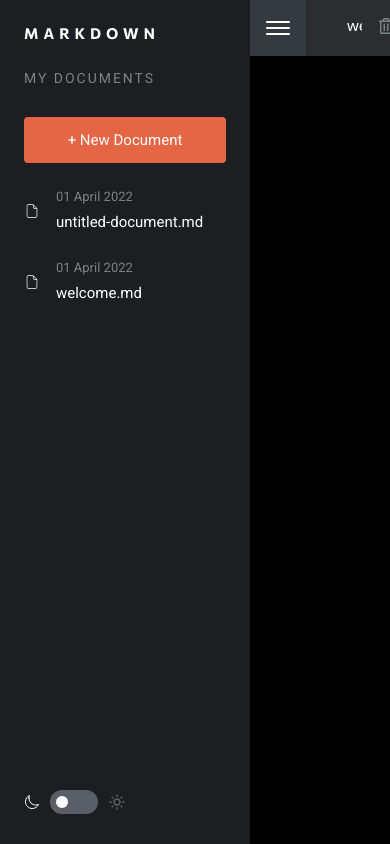
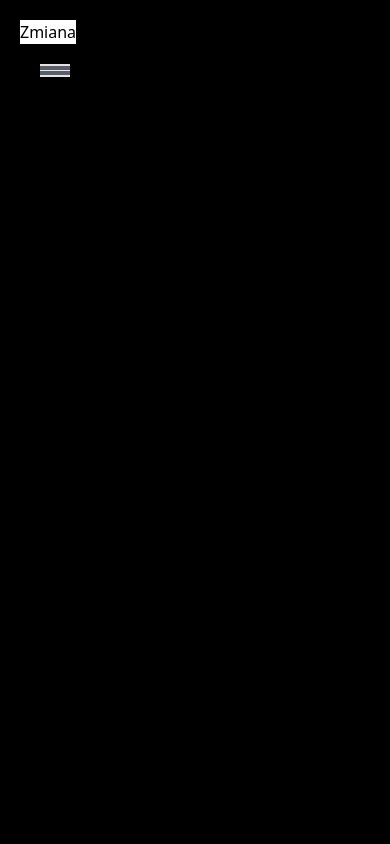
Before and after one commit to kamiliano1/in-browser-markdown-editor, a Next.js app: page / in a window 390 px wide. Built offline with nearby package versions, Linux system fonts and the light colour scheme.

Commit message:
Hamburger Icon

```diff
--- a/src/app/globals.css
+++ b/src/app/globals.css
@@ -5,3 +5,10 @@
 html {
   background-color: black;
 }
+
+.line::after {
+  transform: rotate(45deg);
+}
+.line::before {
+  transform: rotate(-45deg);
+}
--- a/src/app/page.tsx
+++ b/src/app/page.tsx
@@ -4,14 +4,48 @@ import Button from "../layout/Button/Button";
 import ThemeSwitch from "../layout/ThemeSwitch/ThemeSwitch";
 import InputText from "../layout/InputText/InputText";
 import Navbar from "../layout/Navbar/Navbar";
+import { useState } from "react";
 
 export default function Home() {
+  const [open, setOpen] = useState(false);
   return (
-    <main className="">
+    <main className="p-5">
+      <button className="bg-100" onClick={() => setOpen((prev) => !prev)}>
+        Zmiana
+      </button>
       {/* <Button>Test</Button> */}
       {/* <ThemeSwitch /> */}
       {/* <InputText /> */}
-      <Navbar />
+      {/* <Navbar /> */}
+      <div className="bg-600 m-5 relative w-[30px] flex flex-col gap-[4px]">
+        <span
+          className={`w-full h-[1.53px] bg-300 ${
+            open ? "animate-closeIconAfter rotate-45" : "animate-openIconAfter"
+          }`}
+        ></span>
+        <span
+          className={`w-full h-[1.53px] bg-300 ${
+            open ? "animate-closeIcon opacity-0" : "animate-openIcon"
+          }`}
+        ></span>
+        <span
+          className={`w-full h-[1.53px] bg-300 ${
+            open
+              ? "animate-closeIconBefore rotate-[-45deg] -translate-y-[10px]"
+              : "animate-openIconBefore"
+          }`}
+        ></span>
+      </div>
     </main>
   );
 }
+
+// ${
+//   open
+//     ? "after:animate-closeIconAfter before:animate-closeIconBefore before:rotate-45 after:rotate-[-45deg] "
+//     : ""
+// }
+// top: 0.25em;
+//   width: 1em;
+
+// after:animate-closeIconAfter before:animate-closeIconBefore after:rotate-45 before:rotate-[135deg] before:translate-y-[-10px] "
--- a/src/layout/Navbar/Navbar.tsx
+++ b/src/layout/Navbar/Navbar.tsx
@@ -42,23 +42,14 @@ const MarkdownFile: React.FC<MarkdownFileType> = ({ name, date }) => {
   );
 };
 
-type toggleSwitchType = {
-  e: HTMLButtonElement;
-};
-
 const Navbar: React.FC<NavbarProps> = () => {
   const windowWidth = useWindowWith();
   const [isDarkMode, setIsDarkMode] = useState(false);
 
-  const toggleSwitch = (e: React.KeyboardEvent<HTMLButtonElement>) => {
-    const key = e.key;
-    if (key === "Enter") setIsDarkMode((prev) => !prev);
-  };
-
   return (
     <NavigationMenu.Root
       orientation="vertical"
-      className="bg-800 text-100 fixed w-full grid grid-cols-[250px,_auto] grid-rows-[56px,1fr]"
+      className="bg-800 text-100 fixed w-full grid grid-cols-[250px,calc(100vw-_250px)] grid-rows-[56px,1fr] sm:grid-rows-[76px,1fr]"
     >
       <NavigationMenu.List className="w-[250px] h-[100vh] bg-900 px-6 py-7 flex flex-col">
         <Image src={logo} alt="web logo" />
@@ -68,7 +59,7 @@ const Navbar: React.FC<NavbarProps> = () => {
         <NavigationMenu.Item>
           <NavigationMenu.Trigger
             title="new document"
-            className="bg-orange hover:bg-orangeHover w-full py-3 mb-6
+            className="bg-orange hover:bg-orangeHover w-full py-2.5 mb-6
        text-100 rounded text-headingM font-roboto flex justify-center items-center"
           >
             + New Document
@@ -78,15 +69,7 @@ const Navbar: React.FC<NavbarProps> = () => {
           <MarkdownFile key={item.name} name={item.name} date={item.date} />
         ))}
         <NavigationMenu.Item className="mt-auto">
-          <NavigationMenu.Trigger
-            title="theme switch"
-            onKeyDown={(e) => toggleSwitch(e)}
-          >
-            <ThemeSwitch
-              isDarkMode={isDarkMode}
-              setIsDarkMode={setIsDarkMode}
-            />
-          </NavigationMenu.Trigger>
+          <ThemeSwitch isDarkMode={isDarkMode} setIsDarkMode={setIsDarkMode} />
         </NavigationMenu.Item>
       </NavigationMenu.List>
       <NavigationMenu.List className="flex items-center pr-2 sm:pr-4 justify-between h-[56px] sm:h-[76px]">
--- a/tailwind.config.ts
+++ b/tailwind.config.ts
@@ -114,7 +114,60 @@ const config: Config = {
         },
       ],
     },
-    extend: {},
+    extend: {
+      keyframes: {
+        closeIconAfter: {
+          from: { transform: "rotate(0deg)" },
+          to: { transform: "rotate(45deg)" },
+        },
+        closeIcon: {
+          from: { opacity: "1" },
+          to: { opacity: "0" },
+        },
+        closeIconBefore: {
+          from: { transform: "rotate(0deg) translateY(0)" },
+          to: {
+            transform: "translateY(-10px) rotate(-45deg) ",
+          },
+        },
+        openIcon: {
+          from: { opacity: "0" },
+          to: { opacity: "1" },
+        },
+        openIconAfter: {
+          from: { transform: "rotate(45deg)" },
+          to: { transform: "rotate(0deg)" },
+        },
+        openIconBefore: {
+          from: {
+            transform: "translateY(-10px) rotate(-45deg) ",
+          },
+          to: { transform: "rotate(0deg) translateY(0)" },
+        },
+
+        sliderOpen: {
+          from: { transform: "translateX(-100%)" },
+          to: { transform: "translateX(0)" },
+        },
+        sliderClose: {
+          from: { transform: "translateX(0)" },
+          to: { transform: "translateX(-100%)" },
+        },
+      },
+      animation: {
+        closeIcon: "closeIcon 250ms cubic-bezier(0.4, 0, 0.6, 1)",
+        closeIconAfter: "closeIconAfter 550ms cubic-bezier(0.4, 0, 0.6, 1)",
+        closeIconBefore: "closeIconBefore 550ms cubic-bezier(0.4, 0, 0.6, 1)",
+        openIcon: "openIcon 250ms cubic-bezier(0.4, 0, 0.6, 1)",
+        openIconAfter: "openIconAfter 550ms cubic-bezier(0.4, 0, 0.6, 1)",
+        openIconBefore: "openIconBefore 550ms cubic-bezier(0.4, 0, 0.6, 1)",
+        // closeIconAfter: "closeIconAfter 150ms cubic-bezier(0.16, 1, 0.3, 1)",
+        // openIcon: "openIcon 150ms cubic-bezier(0.16, 1, 0.3, 1)",
+        // openIcon: "openIcon 150ms cubic-bezier(0.16, 1, 0.3, 1)",
+        sliderOpen: "sliderOpen 1000ms cubic-bezier(0.16, 1, 0.3, 1)",
+        sliderClose: "sliderClose 1000ms cubic-bezier(0.16, 1, 0.3, 1)",
+      },
+    },
   },
   plugins: [],
 };
```
